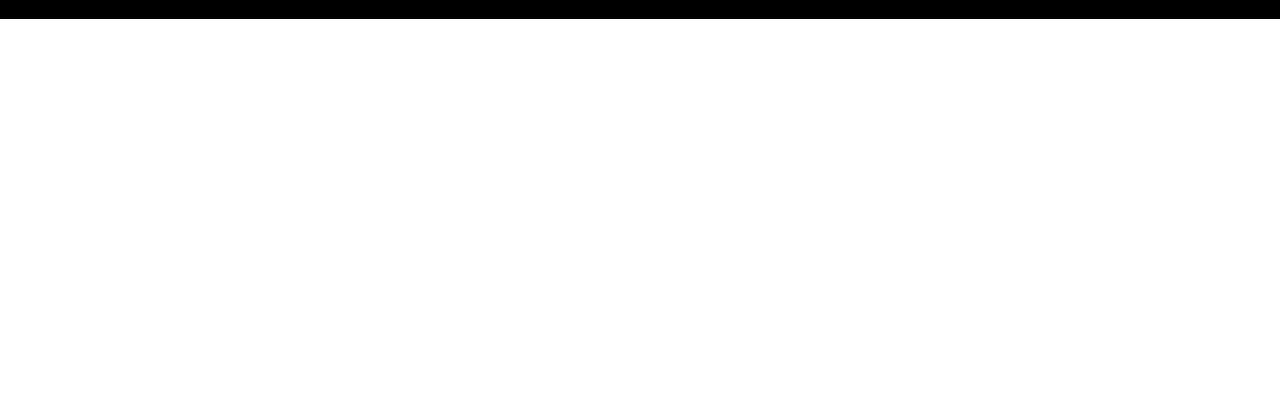
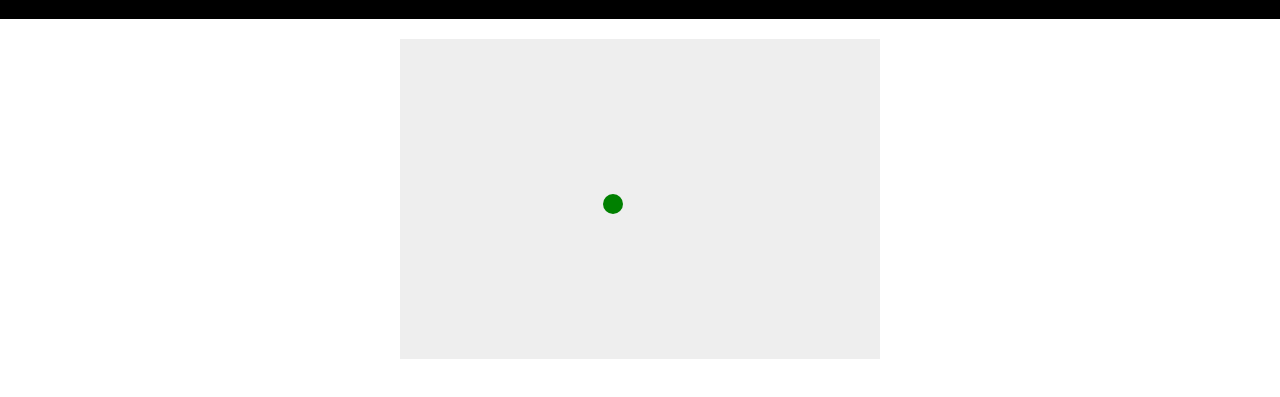
Before and after one commit to ehju/minigames-web, a plain HTML site: page brickbreaker.html in a window 1280 px wide. Shown: the part 61-458 px from the top of the page. Drawn offline with Linux system fonts and the light colour scheme.

Commit message:
draw brickbreaker canvas

```diff
--- a/brickbreaker.html
+++ b/brickbreaker.html
@@ -6,10 +6,21 @@
     <meta name="viewport" content="width=device-width, initial-scale=1.0" />
     <title>Brick Breaker</title>
     <link rel="stylesheet" href="main.css" />
+    <style>
+      canvas {
+        background: #eee;
+        display: block;
+        margin: 0 auto;
+      }
+    </style>
   </head>
   <body>
     <header>
       <h1><a href="index.html">minigame</a></h1>
     </header>
+    <section>
+      <canvas id="brickCanvas" width="480" height="320"></canvas>
+    </section>
+    <script defer type="text/javascript" src="brickbreaker.js"></script>
   </body>
 </html>
--- /dev/null
+++ b/brickbreaker.js
@@ -0,0 +1,43 @@
+const canvas = document.getElementById("brickCanvas");
+const ctx = canvas.getContext("2d");
+let x = canvas.width/2;
+let y = canvas.height-30;
+let dx=1;
+let dy=1;
+
+function drawBrick() {
+  for (let j = 10; j < 150; j += 30) {
+    for (let i = 10; i < 410; i += 65) {
+      ctx.beginPath();
+      ctx.rect(i, j, 60, 25);
+      ctx.strokeStyle = "rgba(0, 0, 255, 0.5)";
+      ctx.stroke();
+      ctx.fillStyle = "rgb(180,90,0)";
+      ctx.fill();
+      ctx.closePath();
+    }
+  }
+}
+function drawBall() {
+  ctx.beginPath();
+  ctx.arc(x, y, 10, 0, Math.PI * 2, false);
+  ctx.fillStyle = "green";
+  ctx.fill();
+  ctx.closePath();
+}
+function draw(){
+    ctx.clearRect(0,0,canvas.width,canvas.height);
+    drawBall();
+    x+=dx;
+    y+=dy;
+    if(x>canvas.width-5 || x<5){
+        dx=-dx;
+    }
+    if(y>canvas.height-5 || y<5){
+        dy=-dy;
+    }
+}
+function init(){
+    setInterval(draw,10)
+}
+init();
--- a/main.css
+++ b/main.css
@@ -12,3 +12,6 @@ header a {
   text-decoration: none;
   color: white;
 }
+section{
+  padding:20px;
+}
```
